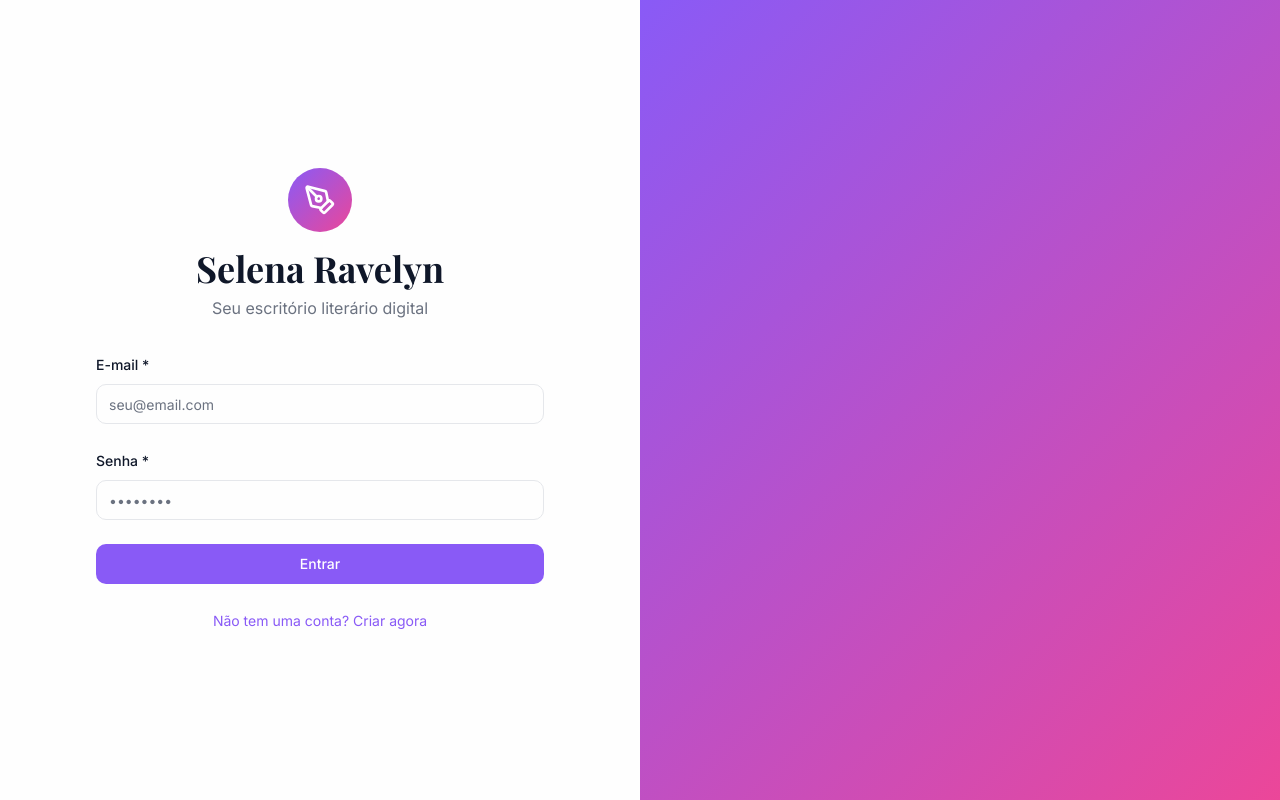
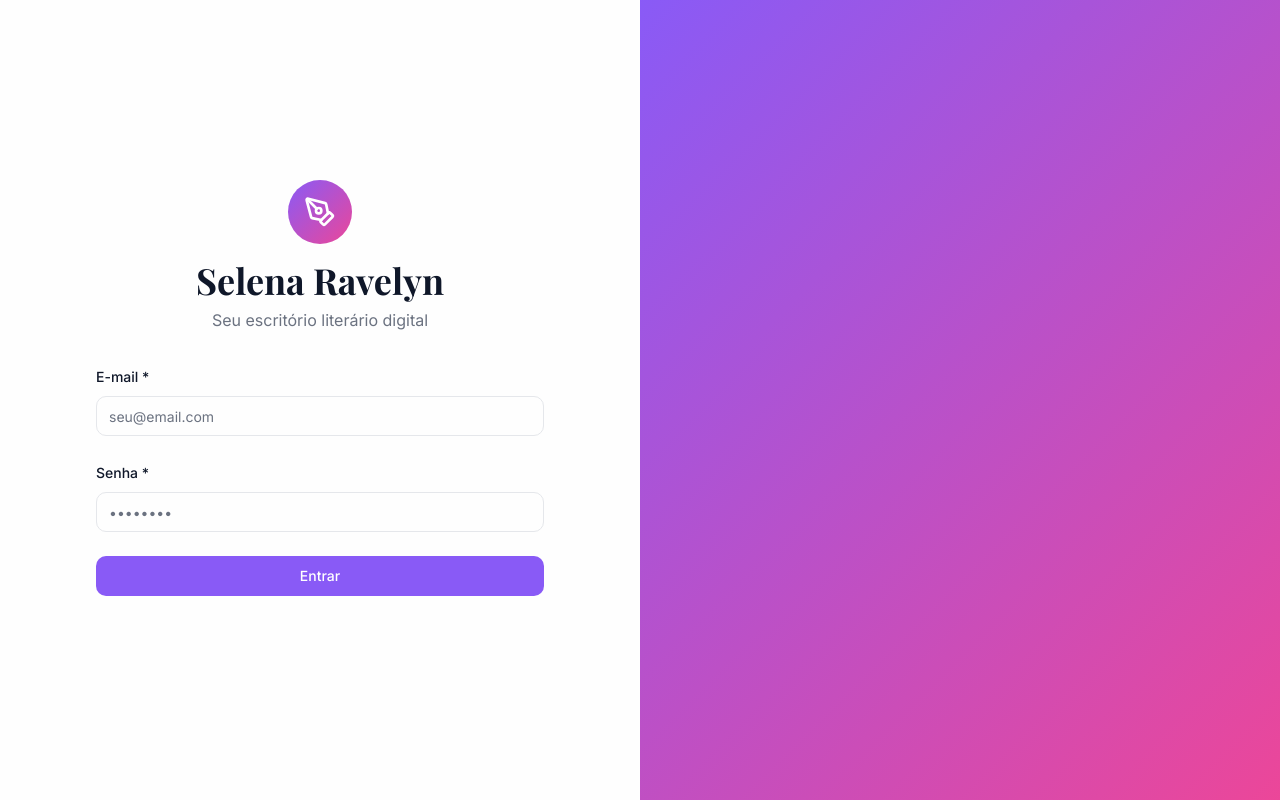
Before and after one commit to selenaravelyn/chapter-craft-desk, a React (Vite) app: page /auth in a window 1280 px wide. Built offline with nearby package versions, Linux system fonts and the light colour scheme; the HTML template or start-up script is replaced by a standard one.

Commit message:
Visual edit in Lovable

```diff
--- a/src/pages/Auth.tsx
+++ b/src/pages/Auth.tsx
@@ -121,9 +121,7 @@ const Auth = () => {
             </Button>
 
             <div className="text-center">
-              <button type="button" onClick={() => setIsLogin(!isLogin)} className="text-primary hover:underline text-sm">
-                {isLogin ? 'Não tem uma conta? Criar agora' : 'Já tem uma conta? Entrar'}
-              </button>
+
             </div>
           </form>
         </div>
```
